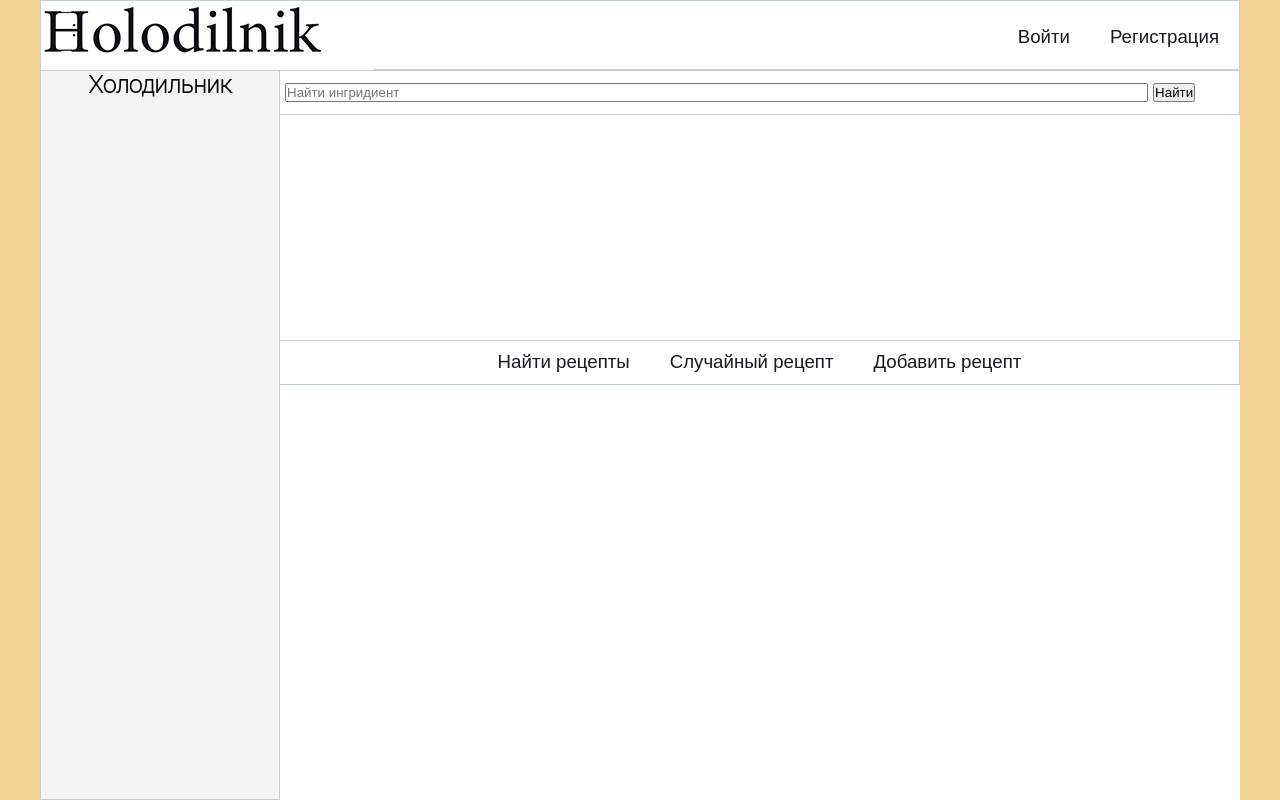
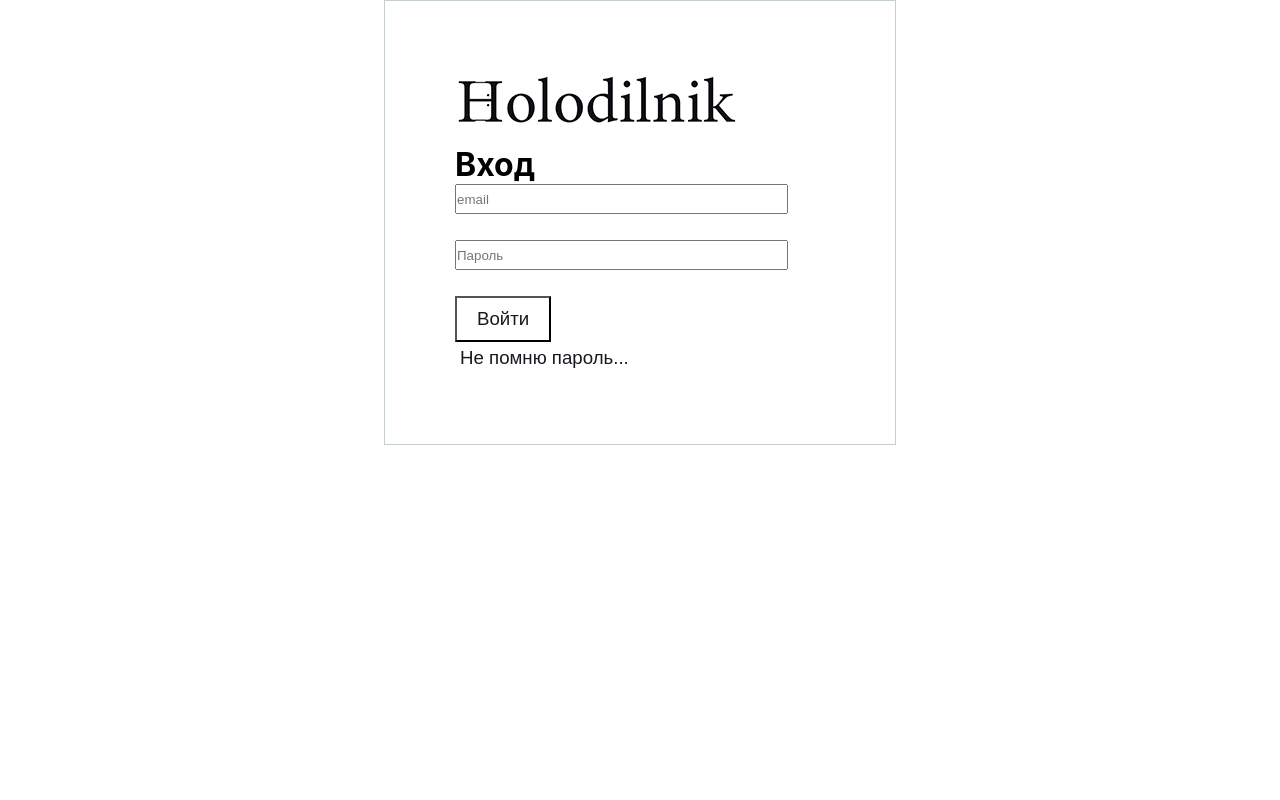
Before and after one commit to PrilipchenkoMaria/holodilnik, a React (Create React App) app: page /SignIn in a window 1280 px wide. Built offline with nearby package versions, Linux system fonts and the light colour scheme.

Commit message:
SignInPage

```diff
--- a/src/App.js
+++ b/src/App.js
@@ -5,8 +5,10 @@ import {AppHeader} from './components/AppHeader';
 import {MarginalSidebar} from './components/MarginalSidebar';
 import {Home} from './components/Content/Home';
 import {SignUp} from './components/SignUp';
+import {SignIn} from './components/SignIn';
 import {CreateRecipe} from './components/Content/CreateRecipe';
 import {Recipe} from './components/Content/Recipe';
+import {ForgotPassword} from './components/ForgotPassword';
 
 
 
@@ -35,6 +37,8 @@ export function App() {
     return (
         <Router>
             <Switch>
+                <Route path='/ForgotPassword' component={ForgotPassword}/>
+                <Route path='/SignIn' component={SignIn}/>
                 <Route path='/SignUp' component={SignUp}/>
                 <Route component={Layout}/>
             </Switch>
--- a/src/App.scss
+++ b/src/App.scss
@@ -99,15 +99,16 @@
   grid-template-rows: 1fr 2fr repeat(3, 1fr) 2fr;
   margin: 10px;
 }
+
 .InputTextareaRecipeForm {
-    width: 95%;
-    margin: 5px;
-    height: 100px;
+  width: 95%;
+  margin: 5px;
+  height: 100px;
 }
 
 .InputTextRecipeForm {
-    margin: 5px;
-  }
+  margin: 5px;
+}
 
 
 .CreateRecipeSubmit {
@@ -116,6 +117,7 @@
   width: fit-content;
 
 }
+
 .InputNumberRecipeForm {
   width: 40px;
   height: 20px;
@@ -129,7 +131,7 @@
 
 }
 
-.SignUpPage {
+.SignUpPage, .SignInPage {
   margin: 0 auto;
   padding: 70px;
   width: 40%;
@@ -137,41 +139,26 @@
   @include border;
 }
 
-.SignUpForm {
+.SignUpForm, .SignInForm {
 
   display: grid;
-  grid-template-rows: repeat(5, 1fr);
-  row-gap : 10px;
-  & input {
+  grid-template-rows: repeat(3, 1fr);
+  grid-auto-rows: 1fr;
+  row-gap: 10px;
+
+  .SignInFormInput, .SignUpFormInput {
     width: 90%;
     min-height: 30px;
   }
 
+}
 
-}
 .SignUpSubmit, .SignInSubmit {
   @include button;
   background-color: #FFFFFF;
   width: fit-content;
 }
-.SignInModal {
-  @include border;
-  display: block;
-  position:relative;
-  right: -83%;
-  z-index: 2;
-  width: 200px;
 
-  background-color: #FFFFFF;
-  text-align: center;
-}
-
-.SignInFormInput{
-  padding: 5px;
-  margin: 10px;
-  text-align: center;
-
-}
 .ForgotPasswordLink {
   font-family: "Montserrat", sans-serif;
   text-decoration: none;
@@ -184,3 +171,7 @@
     background-color: #E7F2F2;
   }
 }
+
+.ForgotPasswordForm {
+
+}
--- a/src/components/AppHeader.js
+++ b/src/components/AppHeader.js
@@ -3,89 +3,15 @@ import {Link} from 'react-router-dom';
 import Logo from '../img/AppHeaderBg.png';
 
 
-function SignInForm({setVisibleForm}) {
-    return <div className="SignInModal">
-        <h1>Вход</h1>
-        <form className="SignInForm">
-            <label>
-                <input className="SignInFormInput" type="email" placeholder="email"/>
-            </label>
-            <label>
-                <input className="SignInFormInput" type="password" placeholder="Пароль"/>
-            </label>
-            <input className="SignInSubmit" type="submit" value="Войти"/>
-        </form>
-        <p>
-            <a href="#" className="ForgotPasswordLink" onClick={() => setVisibleForm('forgot')}>
-                Не помню пароль...
-            </a>
-        </p>
+export function AppHeader() {
 
-    </div>
-}
-
-function ForgotPasswordForm() {
-    return <div className="SignInModal">
-        <h1>Восстановление пароля</h1>
-        <form className="ForgotPasswordForm">
-            <label>
-                Для сброса текущего пароля введите email:
-                <input className="ForgotPasswordInput" type="email" placeholder="email"/>
-            </label>
-            <input className="ForgotPasswordSubmit" type="submit" value="Подтвердить"/>
-        </form>
-    </div>;
-}
-
-
-export class AppHeader extends React.Component {
-
-    state = {
-        isVisible: false,
-        visibleForm: 'signIn',
-    };
-
-    toggleVisible = () => {
-        this.setState({
-            isVisible: !this.state.isVisible,
-            visibleForm: 'signIn',
-        })
-    };
-
-    setVisibleForm = (type) => {
-        const allowedForms = ['signIn', 'forgot'];
-
-        if (!allowedForms.includes(type)) {
-            return;
-        }
-
-        this.setState({
-            visibleForm: type,
-        });
-    };
-
-
-    render() {
     return (
         <>
             <Link to="/"><img src={Logo} alt="logo"/></Link>
             <Link to="/SignUp" className="SignUpButton">Регистрация</Link>
-                <a href="#" className="SignInButton" onClick={this.toggleVisible}>Войти</a>
-                {this.renderForm()}
+            <Link to="/SignIn" className="SignInButton">Войти</Link>
+
         </>
     );
+
 }
-
-    renderForm() {
-        if (!this.state.isVisible) return null;
-
-        switch (this.state.visibleForm) {
-            case "signIn":
-                return <SignInForm setVisibleForm={this.setVisibleForm}/>;
-            case "forgot":
-                return <ForgotPasswordForm/>;
-            default:
-                return null;
-        }
-    }
-}
--- a/src/components/Content/CreateRecipe.js
+++ b/src/components/Content/CreateRecipe.js
@@ -26,6 +26,7 @@ export function CreateRecipe() {
                     Ингридиенты:
                     <input type="search" className="InputTextRecipeForm" placeholder="Найти ингридиент"/>
                     <input className="InputNumberRecipeForm" type="number"/> гр.
+                    <input className="AddRecipeIngredient" type="submit" value=""/>
                 </label>
                 <label>
                     Процесс приготовления:
--- /dev/null
+++ b/src/components/ForgotPassword.js
@@ -0,0 +1,17 @@
+import React from 'react';
+import {Link} from 'react-router-dom';
+import Logo from '../img/AppHeaderBg.png';
+
+export function ForgotPassword() {
+    return <div className="SignInModal">
+        <Link to="/"><img src={Logo} alt="logo"/></Link>
+        <h1>Восстановление пароля</h1>
+        <form className="ForgotPasswordForm">
+            <label>
+                Для сброса текущего пароля введите email:
+                <input className="ForgotPasswordInput" type="email" placeholder="email"/>
+            </label>
+            <Link to="/"><input className="ForgotPasswordSubmit" type="submit" value="Подтвердить"/></Link>
+        </form>
+    </div>;
+}
--- /dev/null
+++ b/src/components/SignIn.js
@@ -0,0 +1,26 @@
+import React from 'react';
+import {Link} from 'react-router-dom';
+import Logo from '../img/AppHeaderBg.png';
+
+
+export function SignIn () {
+    return <div className="SignInPage">
+        <Link to="/"><img src={Logo} alt="logo"/></Link>
+        <h1>Вход</h1>
+        <form className="SignInForm">
+            <label>
+                <input className="SignInFormInput" type="email" placeholder="email"/>
+            </label>
+            <label>
+                <input className="SignInFormInput" type="password" placeholder="Пароль"/>
+            </label>
+            <Link to="/"><input className="SignInSubmit" type="submit" value="Войти"/></Link>
+        </form>
+        <p>
+            <Link to="/ForgotPassword" className="ForgotPasswordLink">
+                Не помню пароль...
+            </Link>
+        </p>
+
+    </div>
+}
--- a/src/components/SignUp.js
+++ b/src/components/SignUp.js
@@ -9,16 +9,16 @@ export function SignUp() {
             <h1>Регистрация</h1>
             <form className="SignUpForm">
                 <label>
-                    <input type="text" placeholder="Имя пользователя"/>
+                    <input className="SignUpFormInput" type="text" placeholder="Имя пользователя"/>
                 </label>
                 <label>
-                    <input type="email" placeholder="email"/>
+                    <input className="SignUpFormInput" type="email" placeholder="email"/>
                 </label>
                 <label>
-                    <input type="password" placeholder="Пароль"/>
+                    <input className="SignUpFormInput" type="password" placeholder="Пароль"/>
                 </label>
                 <label>
-                    <input type="password" placeholder="Повтор пароля"/>
+                    <input className="SignUpFormInput" type="password" placeholder="Повтор пароля"/>
                 </label>
                 <Link to="/"><input className="SignUpSubmit" type="submit" value="Зарегистрироваться"/></Link>
             </form>
```
Lines whose indentation alone changed are shown as unchanged.
